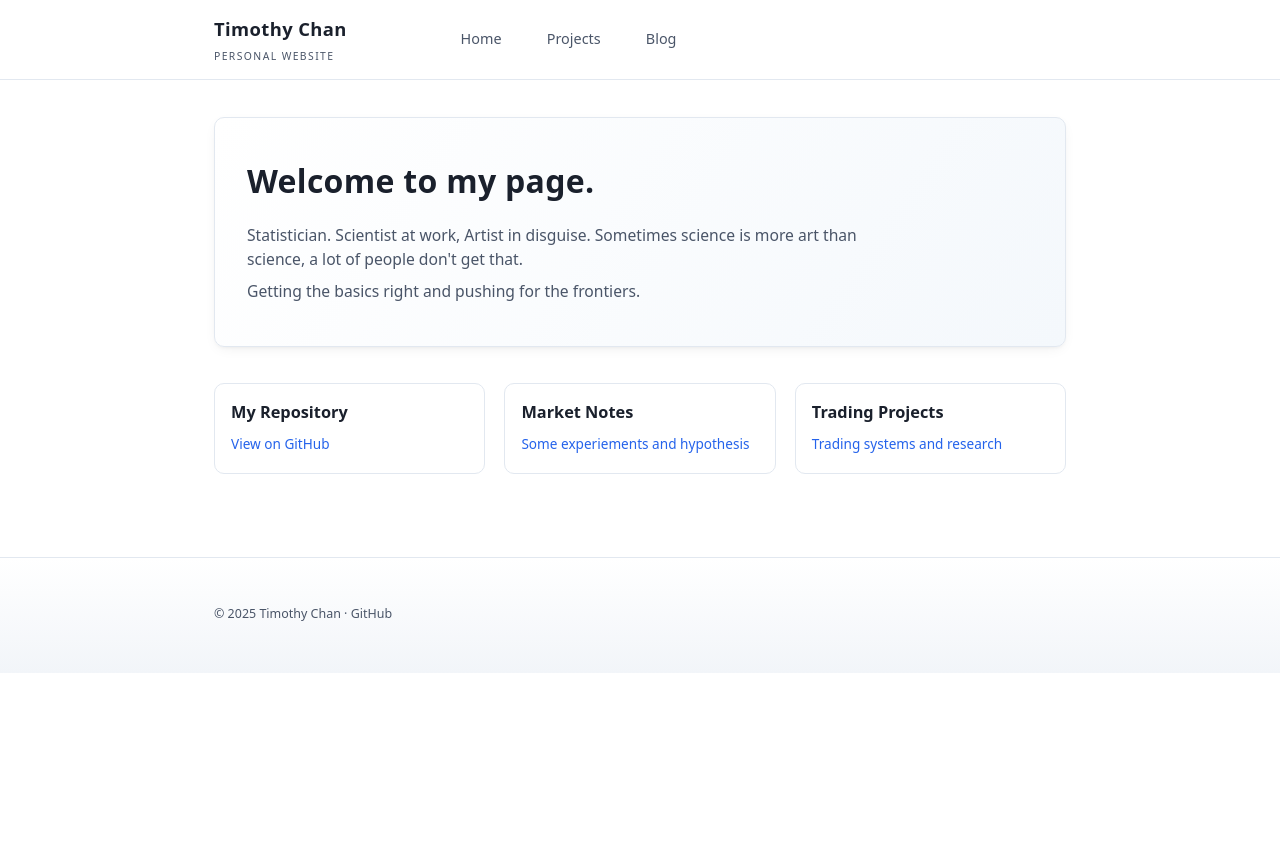
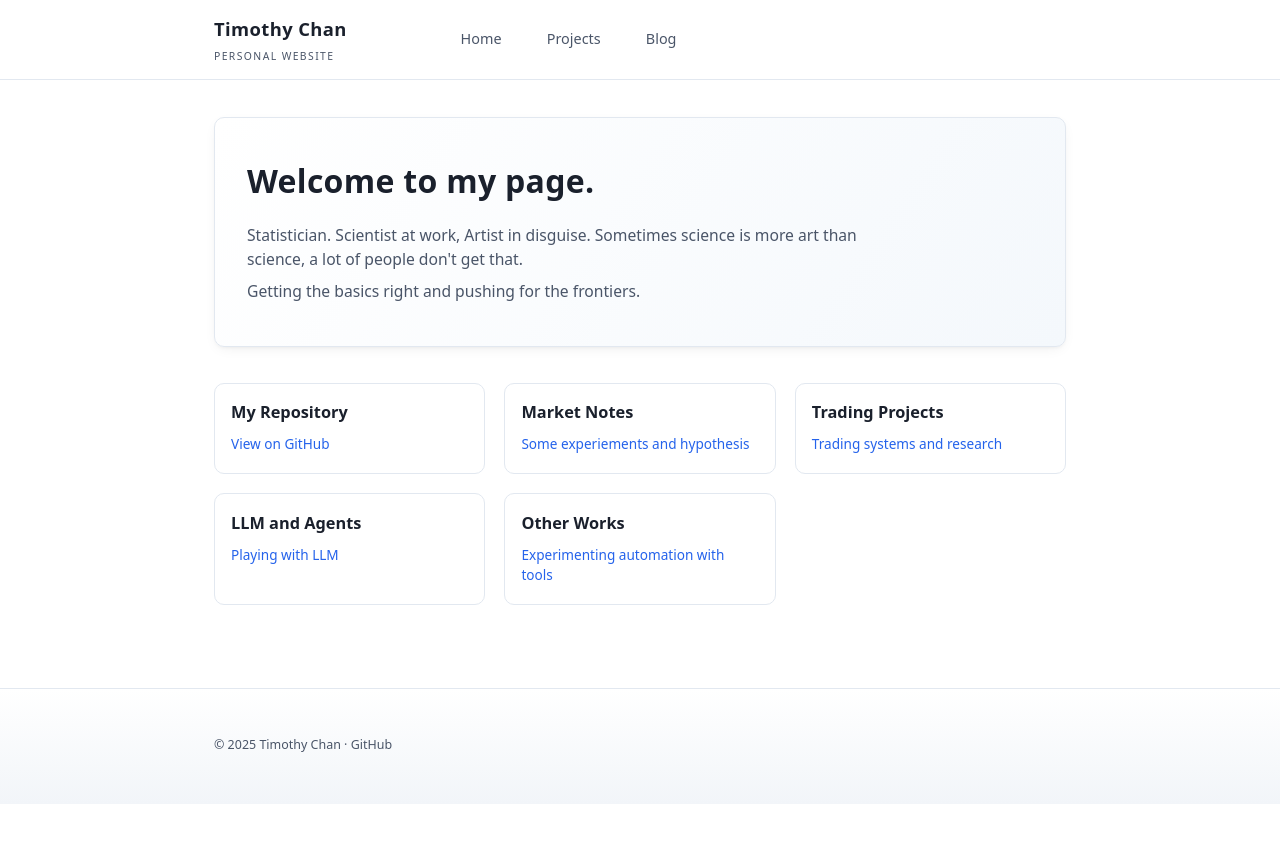
Before and after one commit to resyui/resyui.github.io, a Jekyll site: the page built from index.md, in a window 1280 px wide. Shown: the top 843 px of the page. Built offline with Jekyll 4.4.1, drawn with Linux system fonts in a browser that asks for light colours.

Commit message:
Enhance index.md with new project sections
Added sections for LLM and Agents, and Other Works.

```diff
--- a/index.md
+++ b/index.md
@@ -22,4 +22,12 @@ layout: default
     <h3>Trading Projects</h3>
     <p><a href="/algo-trading/">Trading systems and research</a></p>
   </div>
+  <div class="card">
+    <h3>LLM and Agents</h3>
+    <p><a href="/LLM/">Playing with LLM</a></p>
+  </div>
+  <div class="card">
+    <h3>Other Works</h3>
+    <p><a href="/LLM/">Experimenting automation with tools</a></p>
+  </div>
 </div>
```
